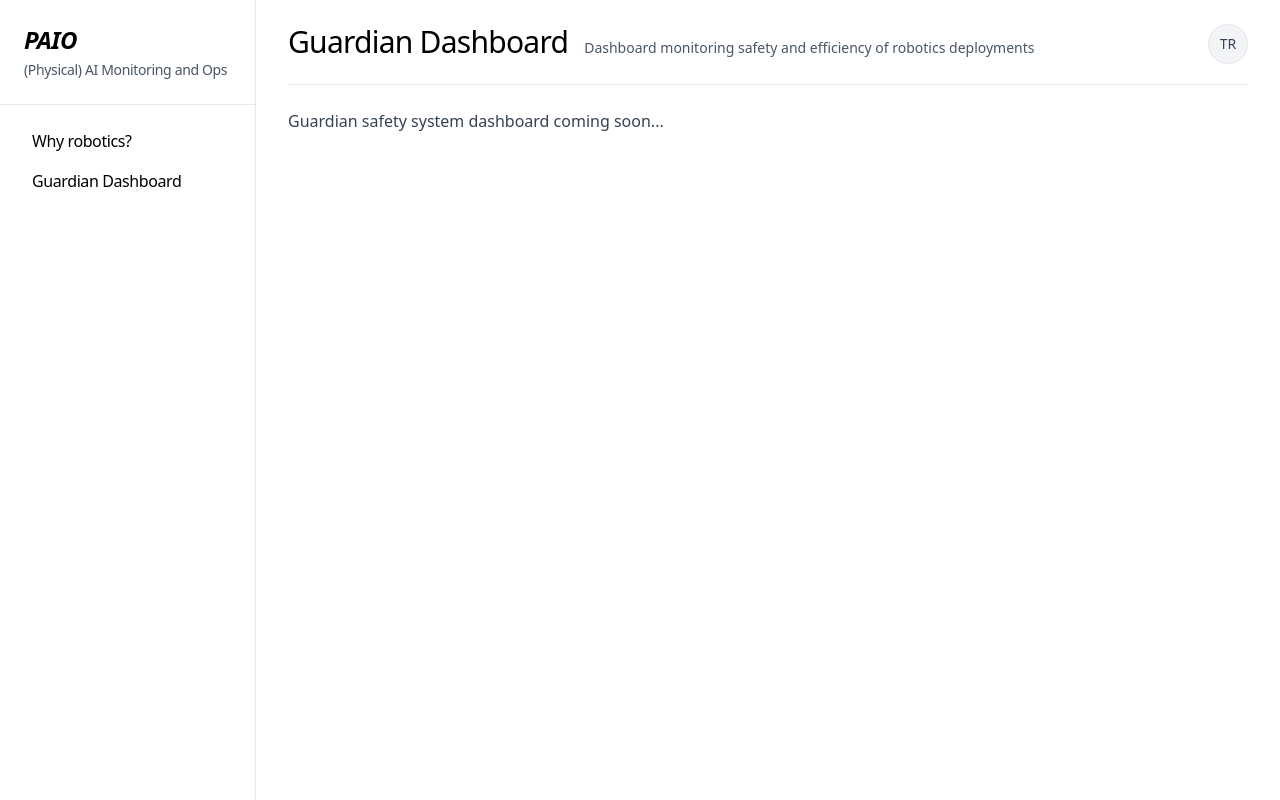
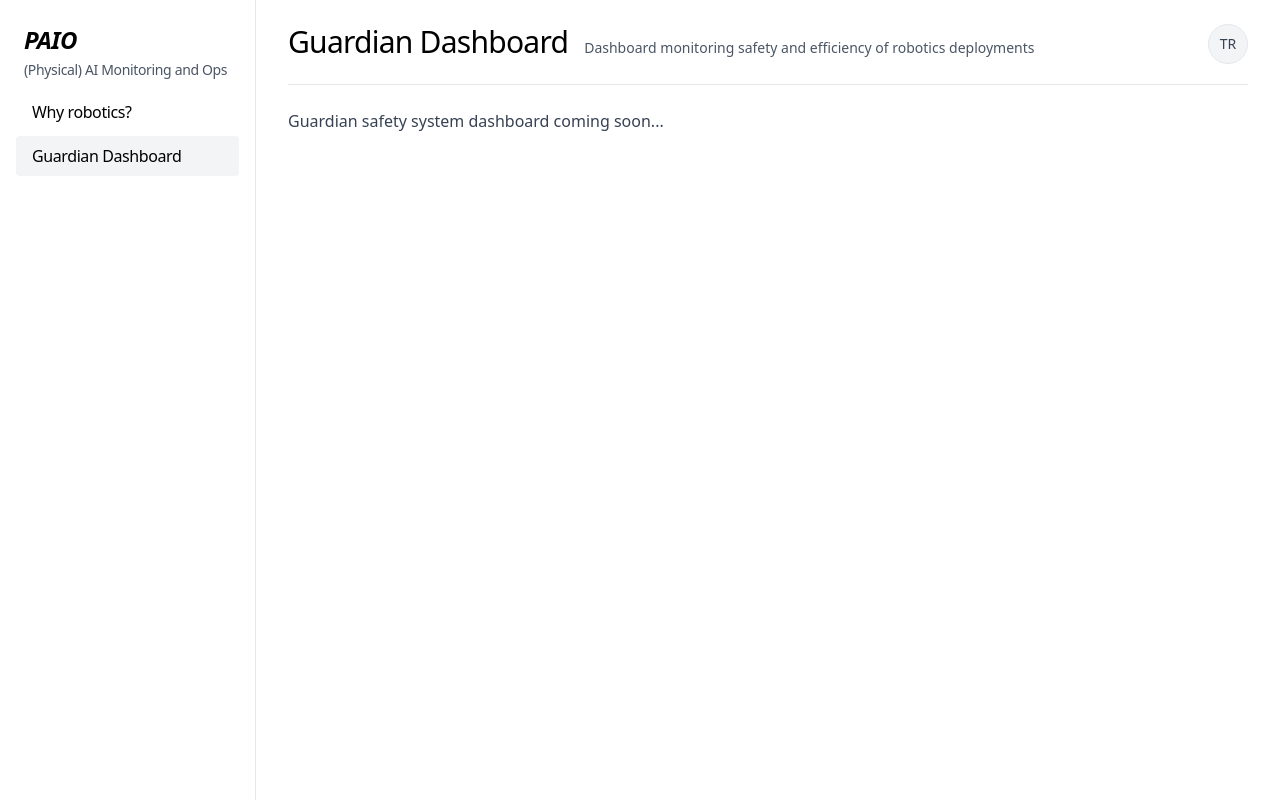
Before and after one commit to tobiasrieger/paio-sxsw-hackathon-2025, a Next.js app: page /guardian-dashboard in a window 1280 px wide. Built offline with nearby package versions, Linux system fonts and the light colour scheme.

Commit message:
Fixed menu

```diff
--- /dev/null
+++ b/src/app/components/Navigation.tsx
@@ -0,0 +1,34 @@
+'use client';
+
+import { usePathname } from 'next/navigation';
+import Link from 'next/link';
+
+export default function Navigation() {
+  const pathname = usePathname();
+
+  const menuItems = [
+    { href: '/why-robotics', label: 'Why robotics?' },
+    { href: '/guardian-dashboard', label: 'Guardian Dashboard' },
+  ];
+
+  return (
+    <nav className="px-4 pb-4 space-y-1">
+      {menuItems.map((item) => {
+        const isActive = pathname === item.href;
+        return (
+          <Link
+            key={item.href}
+            href={item.href}
+            className={`block px-4 py-2 rounded tracking-tight transition-colors ${
+              isActive
+                ? 'bg-gray-100 text-black font-medium'
+                : 'hover:bg-gray-50'
+            }`}
+          >
+            {item.label}
+          </Link>
+        );
+      })}
+    </nav>
+  );
+}
--- a/src/app/layout.tsx
+++ b/src/app/layout.tsx
@@ -1,6 +1,7 @@
 import type { Metadata } from "next";
 import { Geist, Geist_Mono } from "next/font/google";
 import "./globals.css";
+import Navigation from "./components/Navigation";
 
 const geistSans = Geist({
   variable: "--font-geist-sans",
@@ -29,26 +30,13 @@ export default function RootLayout({
       >
         <div className="flex min-h-screen">
           <aside className="w-64 border-r border-gray-200 bg-white">
-            <div className="p-6 border-b border-gray-200">
+            <div className="px-6 pt-6 pb-3">
               <h1 className="text-2xl font-bold tracking-tight italic">PAIO</h1>
               <p className="text-sm text-gray-600 tracking-tight mt-1">
                 (Physical) AI Monitoring and Ops
               </p>
             </div>
-            <nav className="p-4">
-              <a
-                href="/why-robotics"
-                className="block px-4 py-2 rounded hover:bg-gray-50 transition-colors tracking-tight"
-              >
-                Why robotics?
-              </a>
-              <a
-                href="/guardian-dashboard"
-                className="block px-4 py-2 rounded hover:bg-gray-50 transition-colors tracking-tight"
-              >
-                Guardian Dashboard
-              </a>
-            </nav>
+            <Navigation />
           </aside>
           <main className="flex-1 bg-white relative">
             <div className="absolute top-6 right-8">
```
